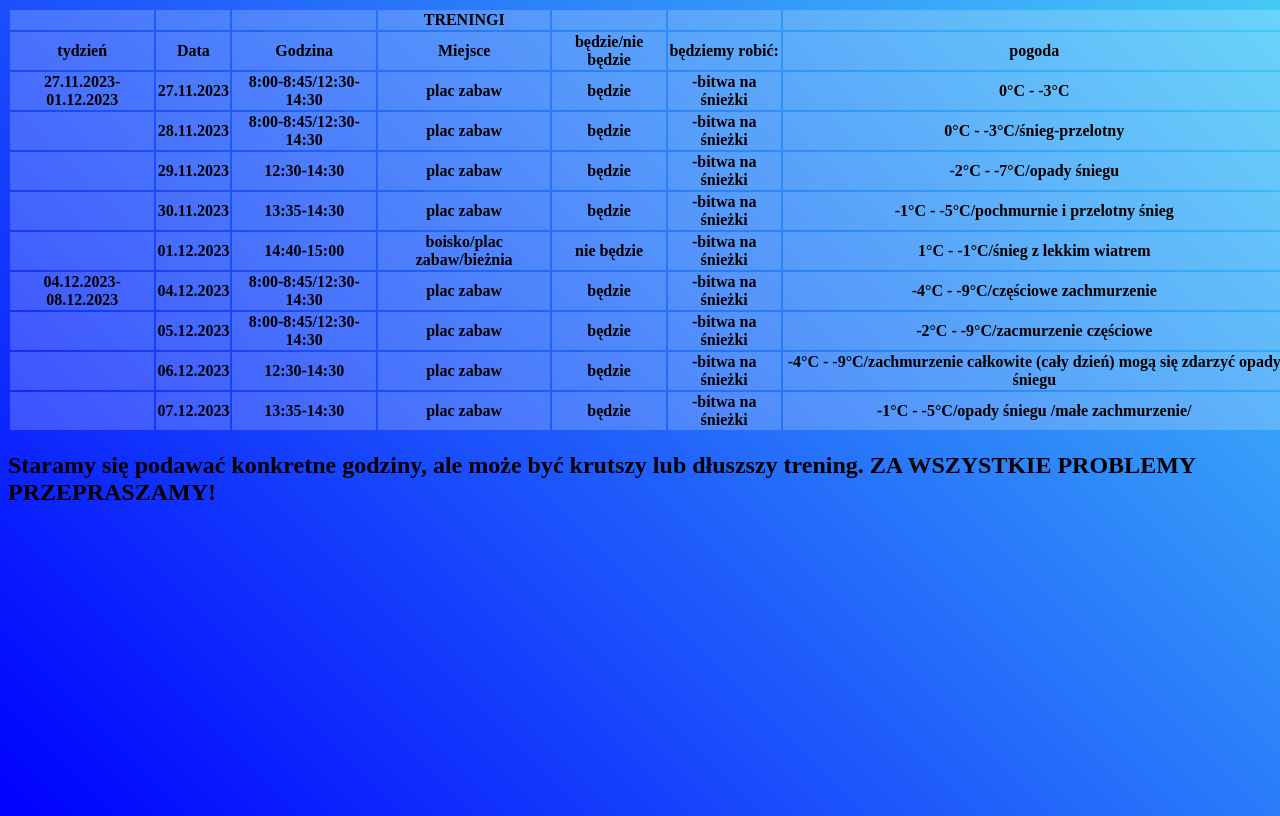
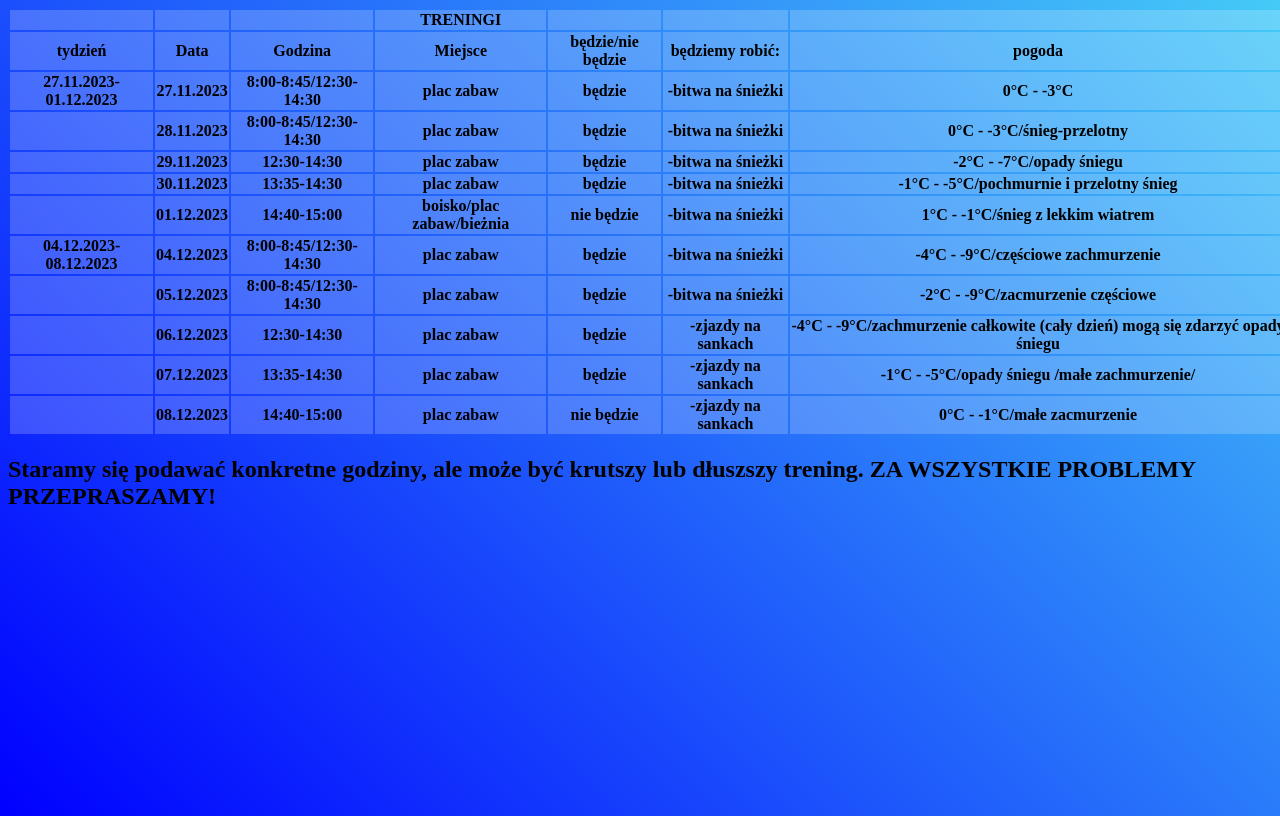
Before and after one commit to SzymonPer/Akademia-Sportu-A, a plain HTML site: page treningi.html in a window 1280 px wide. Drawn offline with Linux system fonts and the light colour scheme.

Commit message:
Update treningi.html

```diff
--- a/treningi.html
+++ b/treningi.html
@@ -96,7 +96,7 @@
                 <th>12:30-14:30</th>
                 <th>plac zabaw</th>
                 <th>będzie</th>
-                <th>-bitwa na śnieżki</th>
+                <th>-zjazdy na sankach</th>
                 <th>-4°C - -9°C/zachmurzenie całkowite (cały dzień) mogą się zdarzyć opady śniegu</th>
             </tr>
             <tr>
@@ -105,9 +105,19 @@
                 <th>13:35-14:30</th>
                 <th>plac zabaw</th>
                 <th>będzie</th>
-                <th>-bitwa na śnieżki</th>
+                <th>-zjazdy na sankach</th>
                 <th>-1°C - -5°C/opady śniegu /małe zachmurzenie/</th>
             </tr>
+            <tr>
+                <th></th>
+                <th>08.12.2023</th>
+                <th>14:40-15:00</th>
+                <th>plac zabaw</th>
+                <th>nie będzie</th>
+                <th>-zjazdy na sankach</th>
+                <th>0°C - -1°C/małe zacmurzenie</th>
+            </tr>
+
 
     </table>
     <h2>Staramy się podawać konkretne godziny, ale może być krutszy lub dłuszszy trening.  ZA WSZYSTKIE PROBLEMY PRZEPRASZAMY! </h2>
```
